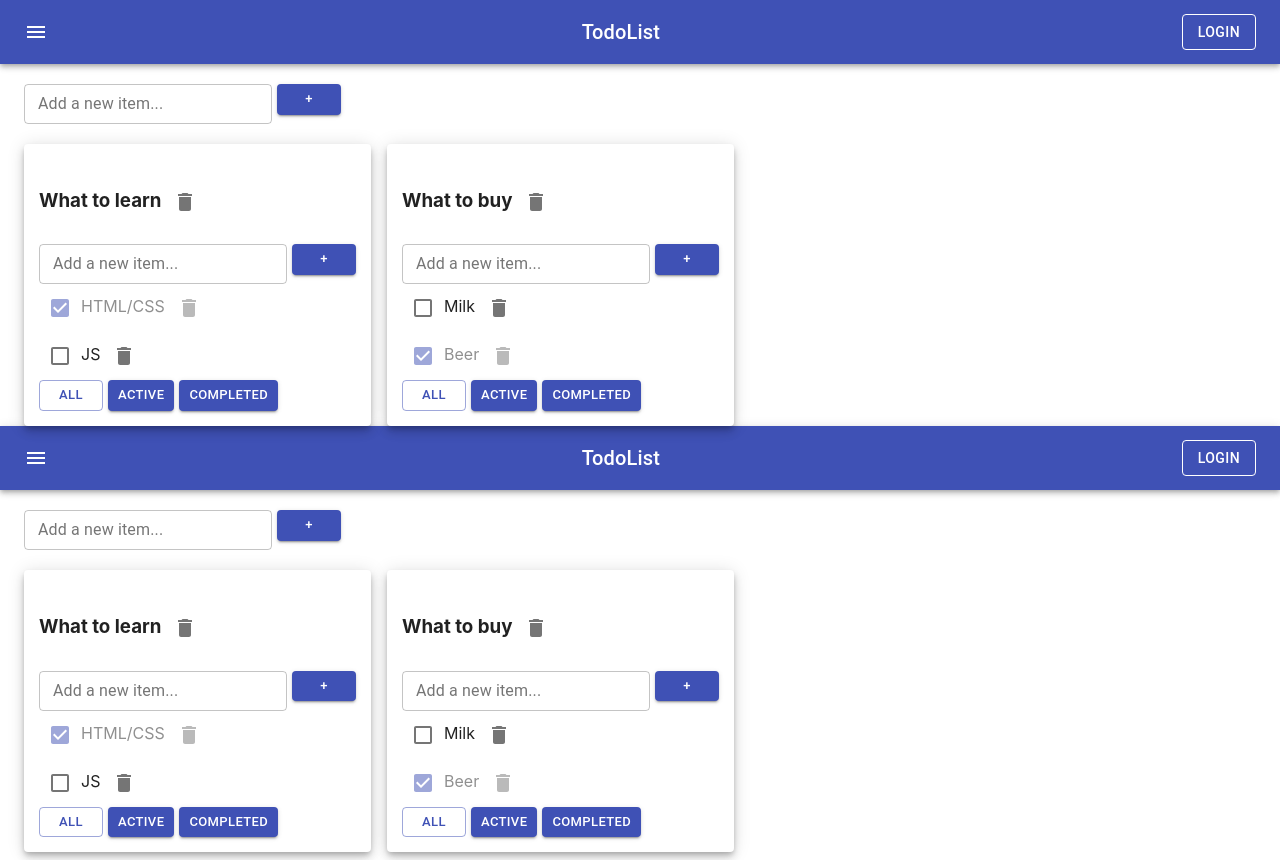
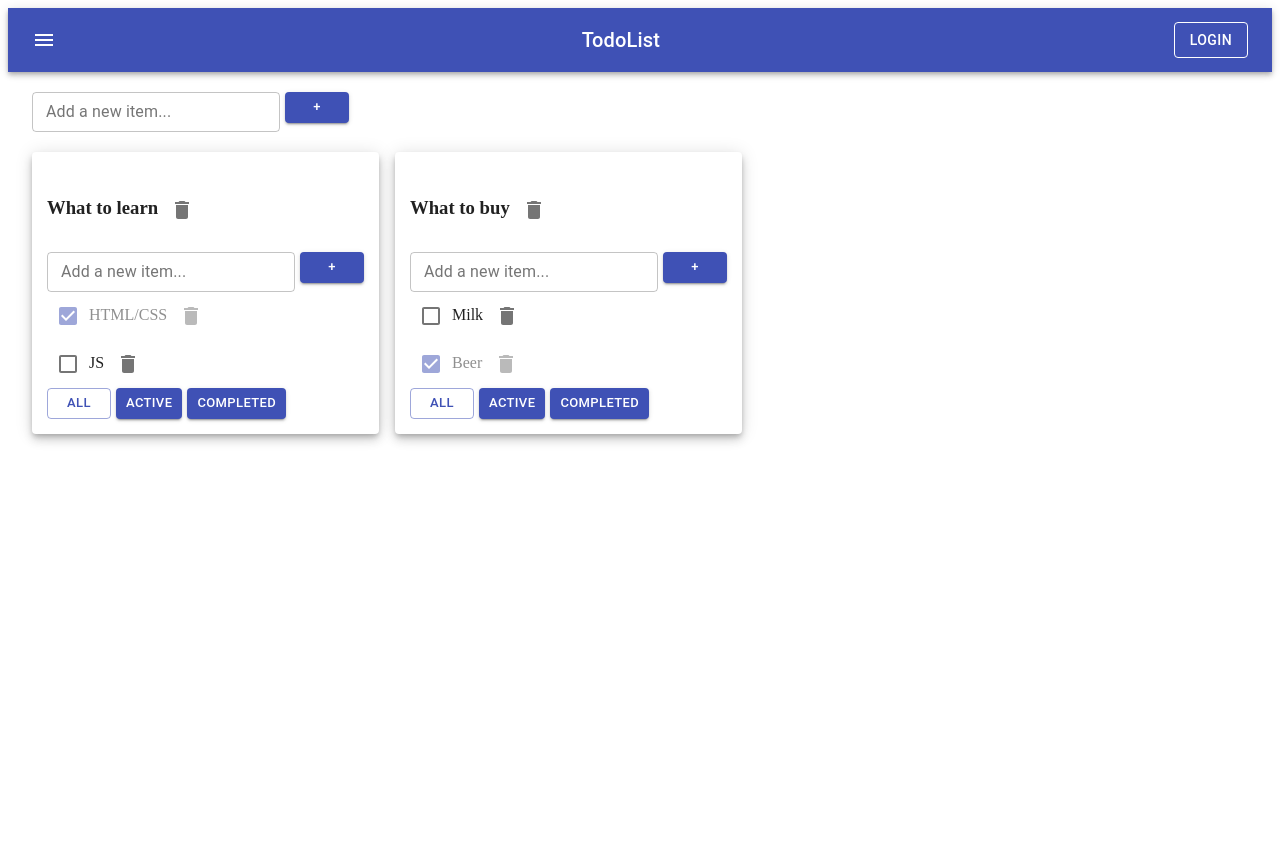
Before and after one commit to dArtsemyev/todo_list, a React (Create React App) app: page / in a window 1280 px wide. After the commit the page ends 800 px from the top, so only its background shows below. Built offline with nearby package versions, Linux system fonts and the light colour scheme.

Commit message:
Refactored redaux code from AppWithReducer to AppWithRedux

```diff
--- /dev/null
+++ b/src/AppWithRedux.tsx
@@ -0,0 +1,143 @@
+import React, {useReducer} from "react";
+import "./App.css";
+import {taskType, TodoList} from "./TodoList";
+import {v1} from "uuid";
+import {AddNewItem} from "./AddNewItem";
+import {AppBar, Toolbar, Button, IconButton, Typography, Container, Grid, Paper} from "@material-ui/core";
+import {Menu} from "@material-ui/icons";
+import {
+    AddTodolistAC,
+    ChangeFilterAC,
+    ChangeTodoListTitleAC,
+    RemoveTodolistAC,
+    todoListsReducer
+} from "./state/todolists-reducer";
+import {addTaskAC, changeTaskStatusAC, changeTaskTitleAC, removeTaskAC, tasksReducer} from "./state/tasks-reducer";
+
+export type filterValuesType = "all" | "active" | "completed";
+
+export type TodoListType = {
+    id: string
+    title: string
+    filter: filterValuesType
+}
+
+export type TasksStateType = {
+    [key: string]: Array<taskType>
+}
+
+function AppWithReducer() {
+
+    const todoListID_1 = v1();
+    const todoListID_2 = v1();
+
+    let [todoLists, dispatchToTodoList] = useReducer(todoListsReducer, [
+        {id: todoListID_1, title: "What to learn", filter: "all"},
+        {id: todoListID_2, title: "What to buy", filter: "all"}
+    ]);
+
+    let [tasks, dispatchToTasks] = useReducer(tasksReducer, {
+        [todoListID_1]: [
+            {id: v1(), title: "HTML/CSS", isDone: true},
+            {id: v1(), title: "JS", isDone: false}
+        ],
+        [todoListID_2]: [
+            {id: v1(), title: "Milk", isDone: false},
+            {id: v1(), title: "Beer", isDone: true}
+        ],
+    })
+
+    function removeTask(id: string, todoListID: string) {
+        let action = removeTaskAC(id, todoListID)
+        dispatchToTasks(action)
+    }
+    function addTask(title: string, todoListID: string) {
+        let action = addTaskAC(title, todoListID)
+        dispatchToTasks(action)
+    }
+    function changeStatus(taskID: string, isDone: boolean, todoListID: string) {
+        dispatchToTasks(changeTaskStatusAC(taskID, isDone, todoListID))
+    }
+    function changeTaskTitle(taskID: string, newTitle: string, todoListID: string) {
+
+        dispatchToTasks(changeTaskTitleAC(taskID, newTitle, todoListID))
+    }
+    function removeTodoList(id: string) {
+        dispatchToTodoList(RemoveTodolistAC(id))
+        dispatchToTasks(RemoveTodolistAC(id))
+    }
+    function changeFilter(value: filterValuesType, todoListID: string) {
+        let action = ChangeFilterAC(value, todoListID)
+        dispatchToTodoList(action)
+    }
+    function changeTodoListTitle(id: string, newTitle: string) {
+        dispatchToTodoList(ChangeTodoListTitleAC(id, newTitle))
+    }
+    function addTodoList(title: string) {
+        let action = AddTodolistAC(title)
+        dispatchToTodoList(action)
+        dispatchToTasks(action)
+    }
+
+    const todoListComponents = todoLists.map(tl => {
+        let tasksForTodoList = tasks[tl.id]
+
+        if (tl.filter === "active") {
+            tasksForTodoList = tasksForTodoList.filter(t => !t.isDone)
+        }
+        if (tl.filter === "completed") {
+            tasksForTodoList = tasksForTodoList.filter(t => t.isDone)
+        }
+
+        return (
+            <Grid item key={tl.id}>
+                <Paper elevation={6} style={{padding: "15px"}}>
+                    <TodoList
+                        id={tl.id}
+                        title={tl.title}
+                        tasks={tasksForTodoList}
+                        removeTask={removeTask}
+                        changeFilter={changeFilter}
+                        addTask={addTask}
+                        changeTaskStatus={changeStatus}
+                        changeTaskTitle={changeTaskTitle}
+                        filter={tl.filter}
+                        removeTodoList={removeTodoList}
+                        changeTodoListTitle={changeTodoListTitle}/>
+                </Paper>
+            </Grid>
+        )
+    })
+
+    return (
+        <div className="App">
+            <AppBar position="static">
+                <Toolbar style={{justifyContent: "space-between"}}>
+                    <IconButton edge="start" color="inherit" aria-label="menu">
+                        <Menu/>
+                    </IconButton>
+                    <Typography variant="h6">
+                        TodoList
+                    </Typography>
+                    <Button variant={"outlined"} color="inherit">
+                        Login
+                    </Button>
+                </Toolbar>
+            </AppBar>
+
+            <Container fixed>
+                <Grid container={true} style={{padding: "20px 0px"}}>
+                    <AddNewItem addItem={addTodoList}/>
+                </Grid>
+                <Grid container={true} spacing={2}>
+                    {
+                        todoListComponents
+                    }
+                </Grid>
+            </Container>
+
+        </div>
+    );
+}
+
+export default AppWithReducer;
--- a/src/index.tsx
+++ b/src/index.tsx
@@ -1,17 +1,18 @@
 import React from 'react';
 import ReactDOM from 'react-dom';
-import './index.css';
-import App from './App';
 import reportWebVitals from './reportWebVitals';
-import AppWithReducer from "./AppWithReducer";
+import {store} from './state/store';
+import {Provider} from 'react-redux';
+import AppWithRedux from "./AppWithRedux";
+//import AppWithReducer from "./AppWithReducer";
+//import App from "./App";
 
 ReactDOM.render(
-  <React.StrictMode>
-    <App />
-    <AppWithReducer />
-  </React.StrictMode>,
-  document.getElementById('root')
-);
+    <Provider store={store}>
+        {/*<App />*/}
+        {/*<AppWithReducer />*/}
+        <AppWithRedux />
+    </Provider>, document.getElementById('root'));
 
 // If you want to start measuring performance in your app, pass a function
 // to log results (for example: reportWebVitals(console.log))
--- /dev/null
+++ b/src/state/store.ts
@@ -0,0 +1,18 @@
+import {tasksReducer} from './tasks-reducer';
+import {todoListsReducer} from './todolists-reducer';
+import {combineReducers, createStore} from 'redux';
+
+// объединяя reducer-ы с помощью combineReducers,
+// мы задаём структуру нашего единственного объекта-состояния
+const rootReducer = combineReducers({
+    tasks: tasksReducer,
+    todolists: todoListsReducer
+})
+// непосредственно создаём store
+export const store = createStore(rootReducer);
+// определить автоматически тип всего объекта состояния
+export type AppRootStateType = ReturnType<typeof rootReducer>
+
+// а это, чтобы можно было в консоли браузера обращаться к store в любой момент
+// @ts-ignore
+window.store = store;
--- a/src/state/tasks-reducer.ts
+++ b/src/state/tasks-reducer.ts
@@ -1,4 +1,4 @@
-import {TasksStateType, TodoListType} from "../App";
+import {TasksStateType} from "../App";
 import {v1} from "uuid";
 import {AddTodoListAT, RemoveTodolistAT} from "./todolists-reducer";
 
@@ -25,6 +25,8 @@ type changeTaskTitleAT = {
     todolistId: string
 }
 
+const initialState: TasksStateType = {}
+
 type ActionType = RemoveTaskAT
     | addTaskAT
     | changeTaskAT
@@ -32,7 +34,7 @@ type ActionType = RemoveTaskAT
     | AddTodoListAT
     | RemoveTodolistAT
 
-export const tasksReducer = (tasks: TasksStateType, action: ActionType): TasksStateType => {
+export const tasksReducer = (tasks = initialState, action: ActionType): TasksStateType => {
     switch (action.type) {
         case "REMOVE_TASK": {
             let copyState = {...tasks}
--- a/src/state/todolists-reducer.ts
+++ b/src/state/todolists-reducer.ts
@@ -20,12 +20,15 @@ export type ChangeTodoListFilterAT = {
     value: filterValuesType
     todoListID: string
 }
+
+const initialState: Array<TodoListType> = []
+
 export type ActionType = RemoveTodolistAT
     | AddTodoListAT
     | ChangeTodoListTitleAT
     | ChangeTodoListFilterAT
 
-export const todoListsReducer = (todoLists: Array<TodoListType>, action: ActionType) => {
+export const todoListsReducer = (todoLists = initialState, action: ActionType) => {
     switch (action.type) {
         case "REMOVE-TODOLIST":
             return todoLists.filter(tl => tl.id !== action.id)
```
